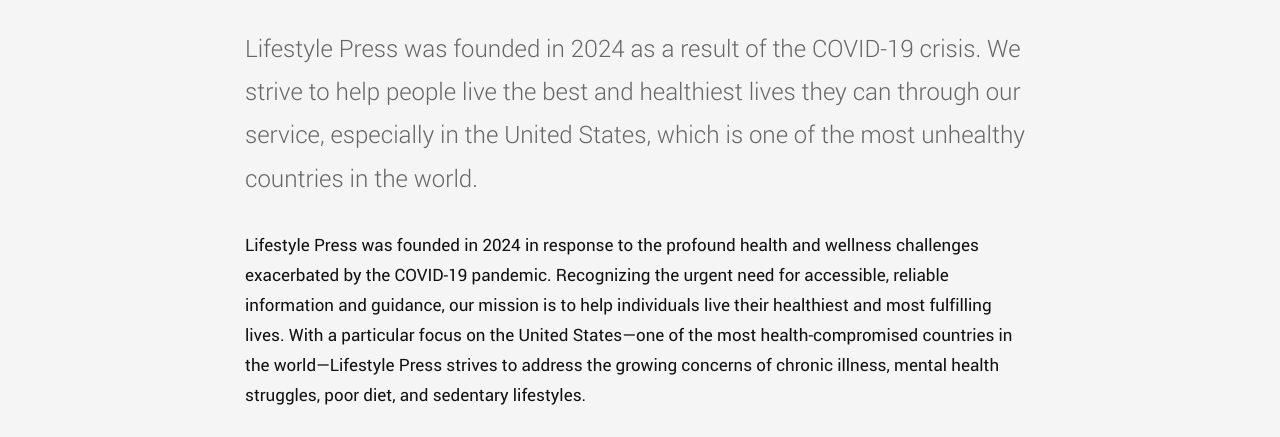
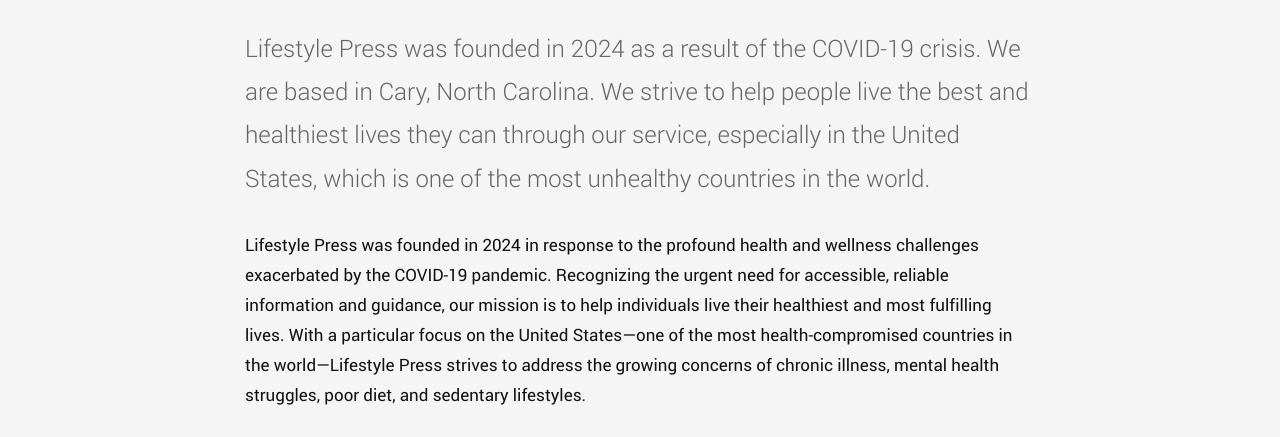
Before and after one commit to anshmenghani/LifestylePress, a plain HTML site: page about.html in a window 1280 px wide. Shown: the part 322-759 px from the top of the page. Drawn offline with Linux system fonts and the light colour scheme; files whose address does not match are found by name.

Commit message:
Update about.html

```diff
--- a/about.html
+++ b/about.html
@@ -100,7 +100,7 @@
 
 						<h1 class="entry-title add-bottom">Learn More About Us.</h1>
 
-						<p class="lead">Lifestyle Press was founded in 2024 as a result of the COVID-19 crisis. We strive to help people live the best and healthiest lives they can through our service, especially in the United States, which is one of the most unhealthy countries in the world.</p>
+						<p class="lead">Lifestyle Press was founded in 2024 as a result of the COVID-19 crisis. We are based in Cary, North Carolina. We strive to help people live the best and healthiest lives they can through our service, especially in the United States, which is one of the most unhealthy countries in the world.</p>
 
 						<p>Lifestyle Press was founded in 2024 in response to the profound health and wellness challenges exacerbated by the COVID-19 pandemic. Recognizing the urgent need for accessible, reliable information and guidance, our mission is to help individuals live their healthiest and most fulfilling lives. With a particular focus on the United States—one of the most health-compromised countries in the world—Lifestyle Press strives to address the growing concerns of chronic illness, mental health struggles, poor diet, and sedentary lifestyles.						</p>
 
```
